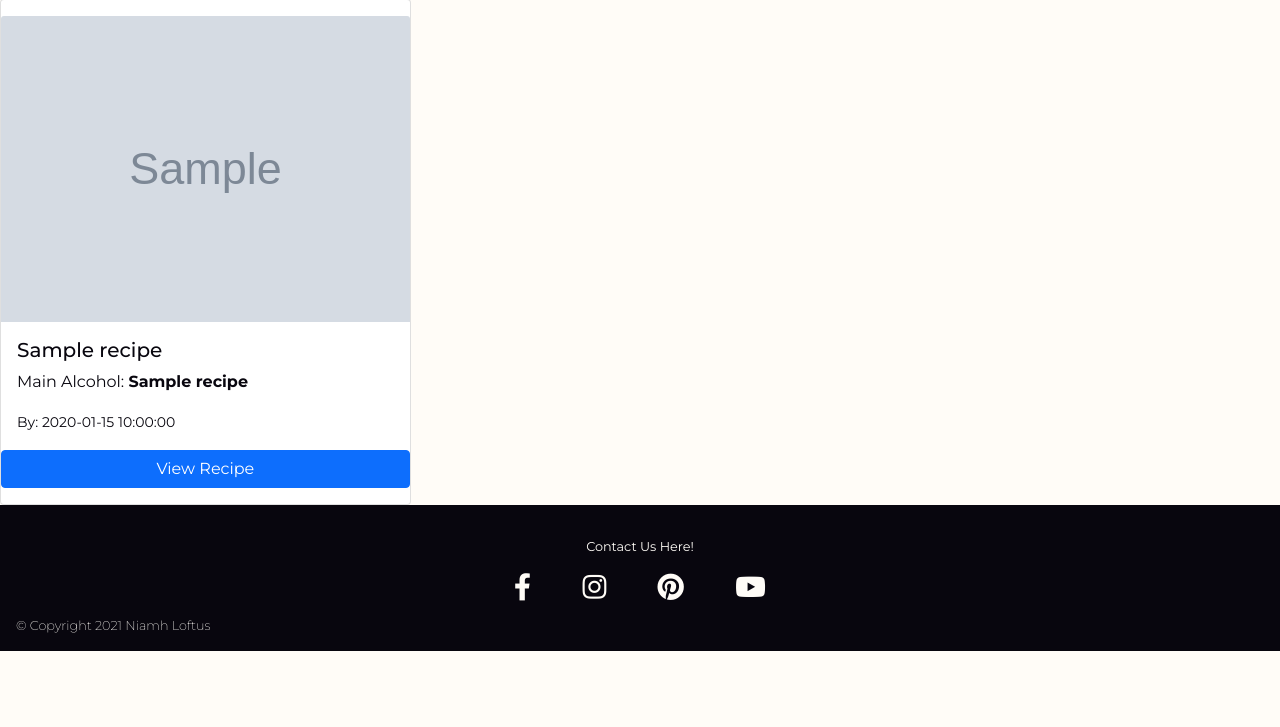
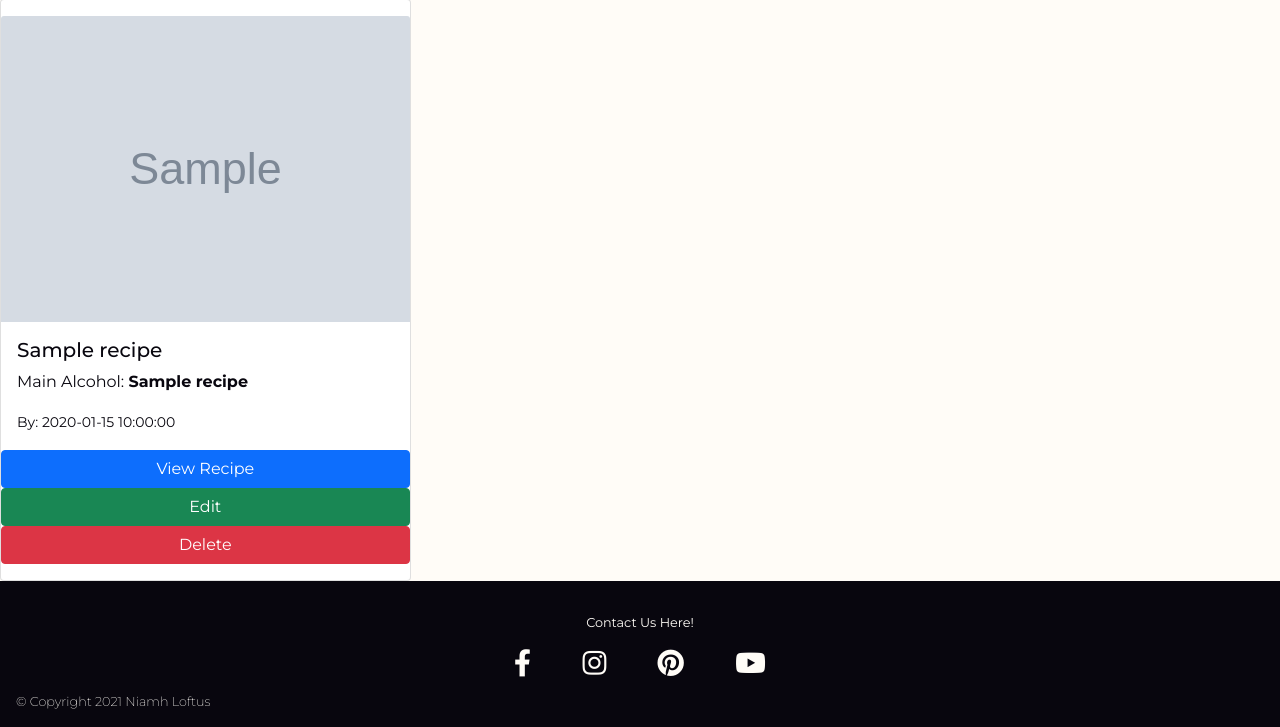
Before and after one commit to LoftusN13/ms3-pickyourpoison, a Flask app: page /get_cocktails in a window 1280 px wide. Shown: the part 118-845 px from the top of the page. Before the commit the page ends 769 px from the top, so only its background shows below. Run offline with Flask 2, Linux system fonts and the light colour scheme; grey boxes marked "Sample" are stand-in pictures; a database or web service that is not in the repository returns one stand-in record (values such as "Sample title"); some libraries are stand-ins or nearby versions.

Commit message:
Add edit and delete buttons to recipes

```diff
--- a/templates/cocktails.html
+++ b/templates/cocktails.html
@@ -12,6 +12,8 @@
                         <small>By: {{ recipe.created_by }}</small>
                     </div>
                     <a href="#" class="btn btn-primary">View Recipe</a>
+                    <a href="#" class="btn btn-success">Edit</a>
+                    <a href="#" class="btn btn-danger">Delete</a>
                 </div>
             </div>
         {% endfor %}
```
